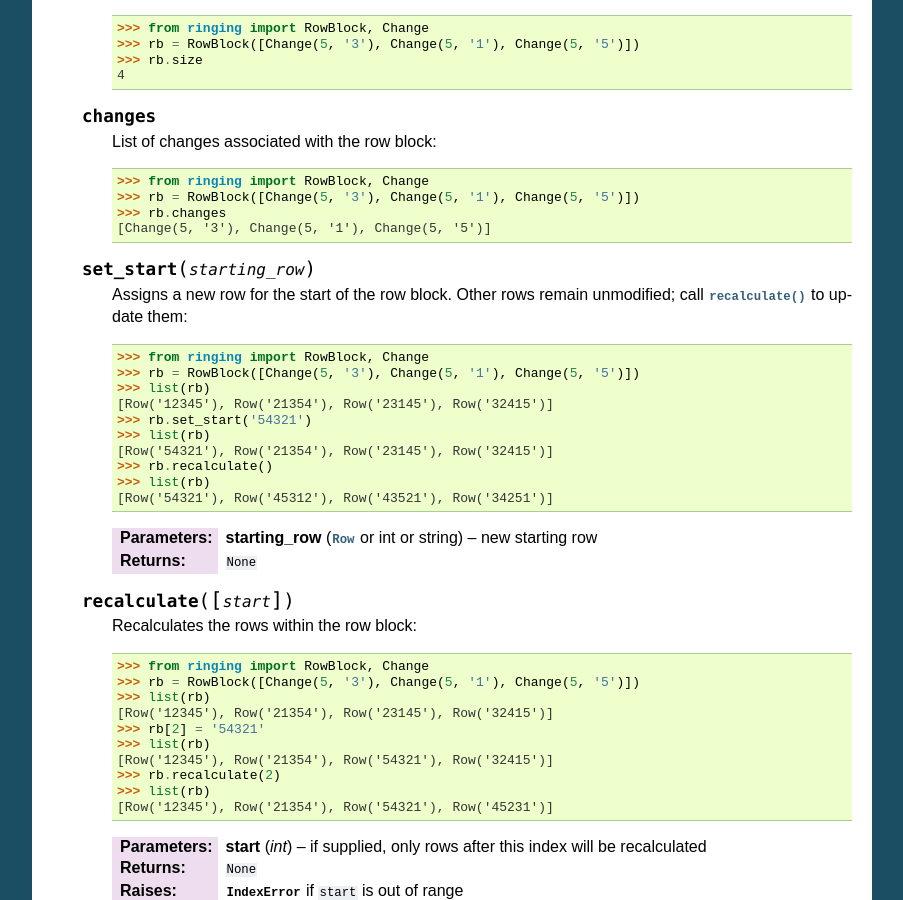
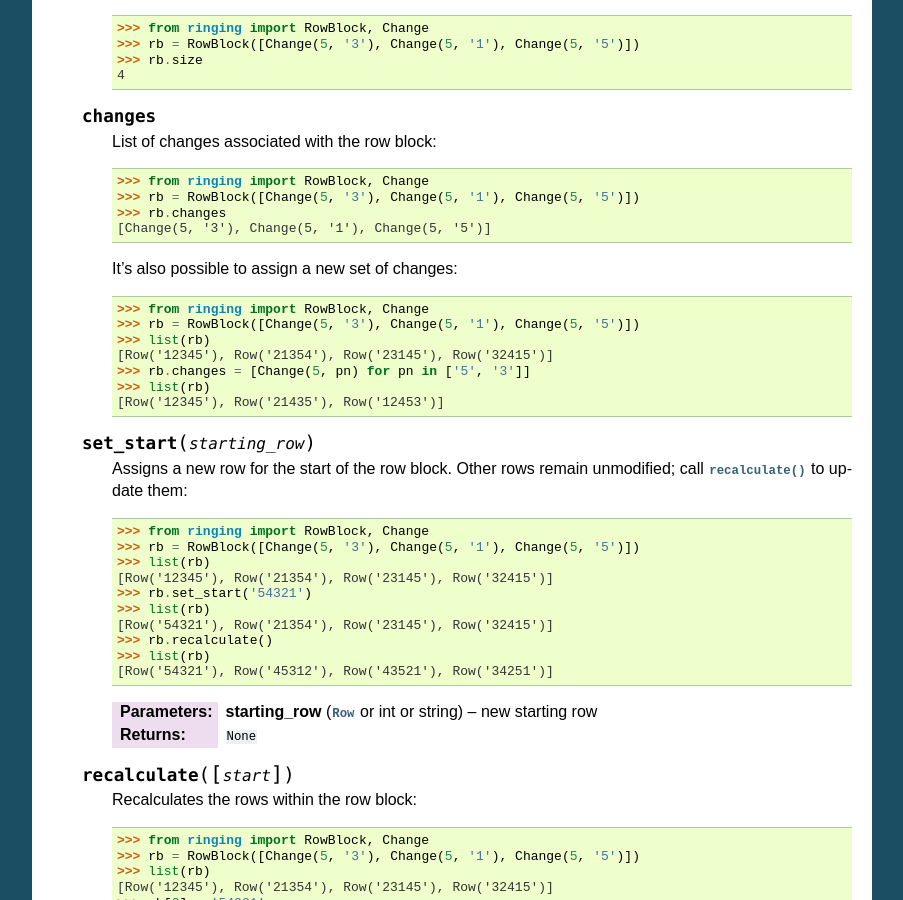
Before and after one commit to ringing-lib/ringing-lib-python, a Sphinx documentation site: the page built from docs/source/classes/change.rst, in a window 1280 px wide and 900 px high, scrolled down 3240 px. Shown: the whole window, without its empty margins (198-1101 px from the left). Built offline with Sphinx 7.4.7, drawn with Linux system fonts in a browser that asks for light colours.

Commit message:
Now allowing assignment to RowBlock.changes

```diff
--- a/docs/source/classes/change.rst
+++ b/docs/source/classes/change.rst
@@ -201,6 +201,16 @@ lead of the method.
          >>> rb.changes
          [Change(5, '3'), Change(5, '1'), Change(5, '5')]
 
+      It's also possible to assign a new set of changes::
+
+         >>> from ringing import RowBlock, Change
+         >>> rb = RowBlock([Change(5, '3'), Change(5, '1'), Change(5, '5')])
+         >>> list(rb)
+         [Row('12345'), Row('21354'), Row('23145'), Row('32415')]
+         >>> rb.changes = [Change(5, pn) for pn in ['5', '3']]
+         >>> list(rb)
+         [Row('12345'), Row('21435'), Row('12453')]
+
    .. method:: set_start(starting_row)
 
       Assigns a new row for the start of the row block.
```
Also changed, not shown: 2 other files.
